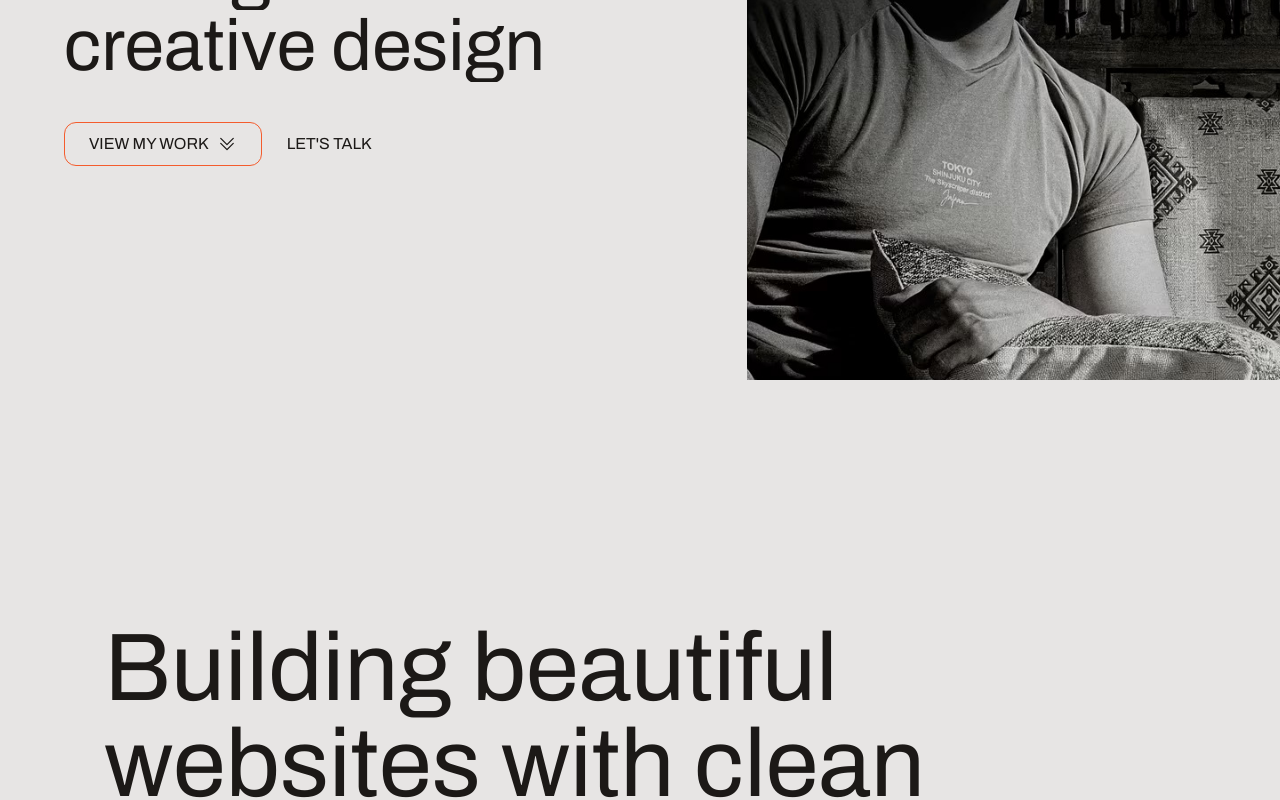
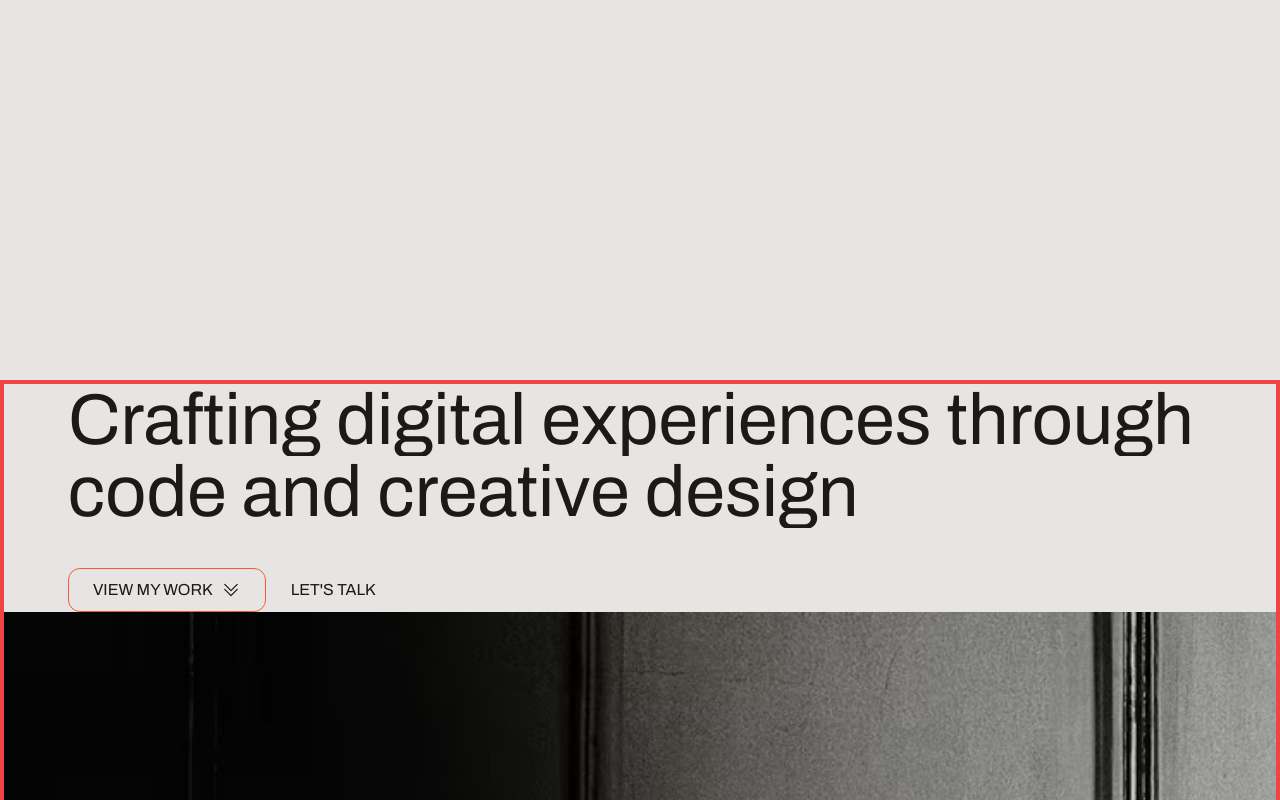
Before and after one commit to Sekwaticode/virtualboardroomsa, a Next.js app: page / in a window 1280 px wide. Shown: the part 420-1220 px from the top of the page. Built offline with nearby package versions, Linux system fonts and the light colour scheme.

Commit message:
some hero animations

```diff
--- a/src/components/Button.tsx
+++ b/src/components/Button.tsx
@@ -7,14 +7,14 @@ const Button = (
     iconAfter?: ReactNode;
   } & ButtonHTMLAttributes<HTMLButtonElement>
 ) => {
-  const { className, children, variant,iconAfter, ...rest } = props;
+  const { className, children, variant, iconAfter, ...rest } = props;
   return (
     <button
       className={twMerge(
-        "h-11 px-6 rounded-xl  border border-red-orange-500 uppercase inline-flex items-center gap-2",
+        "h-11 px-6 rounded-xl  border border-red-orange-500 uppercase inline-flex items-center gap-2 transition duration-500 relative group/button",
         variant === "primary" && "bg-red-orange-500 text-white",
-        variant === "secondary" && "",
-        variant === "text" && "h-auto px-0 border-transparent",
+        variant === "secondary" && "hover:bg-red-orange-500 hover:text-white",
+        variant === "text" && "h-auto px-0 border-transparent after:transition-all after:duration-500 after:content-[''] after:h-px after:w-0 after:absolute after:top-full after:bg-red-orange-500 hover:after:w-full",
         className
       )}
       {...rest}
--- a/src/sections/Hero.tsx
+++ b/src/sections/Hero.tsx
@@ -1,4 +1,4 @@
-"use client"
+"use client";
 
 import { FC, useEffect } from "react";
 import heroImage from "@/assets/images/hero-image.jpg";
@@ -15,16 +15,20 @@ const Hero: FC = () => {
       types: "lines,words",
       tagName: "span",
     });
-    titleAnimate(titleScope.current.querySelectorAll('.word'), {transform: 'translateY(0)'},
+    titleAnimate(
+      titleScope.current.querySelectorAll(".word"),
+      { transform: "translateY(0)" },
       {
-      duration: .5,
-      delay: stagger(.2)
-    })
+        duration: 0.5,
+        delay: stagger(0.2),
+      }
+    );
   }, []);
 
   return (
     <section>
-      <div className="grid md:grid-cols-12 md:h-screen items-stretch">
+      <div className="grid md:grid-cols-12 md:h-screen items-stretch sticky top-0"></div>
+       <div className="h-[200vh] border-4 border-red-500">
         <div className="md:col-span-7 flex flex-col justify-center">
           <div className="container !max-w-full">
             <motion.h1
@@ -36,9 +40,16 @@ const Hero: FC = () => {
               Crafting digital experiences through code and creative design
             </motion.h1>
             <div className="flex flex-col md:flex-row md:items-center items-start mt-10 gap-6">
+              <motion.div
+                initial={{ opacity: 0, y: "100%" }}
+                animate={{ opacity: 1, y: 0 }}
+                transition={{duration: 0.5, delay: 1.75}}
+              >
                 <Button
                   variant="secondary"
                   iconAfter={
+                    <div className="overflow-hidden size-5">
+                    <div className="h-5 w-10 flex group-hover/button:-translate-x-1/2 transition-transform duration-500">
                     <svg
                       xmlns="http://www.w3.org/2000/svg"
                       fill="none"
@@ -53,11 +64,34 @@ const Hero: FC = () => {
                         d="m4.5 5.25 7.5 7.5 7.5-7.5m-15 6 7.5 7.5 7.5-7.5"
                       />
                     </svg>
+                    </div>
+                     <svg
+                     xmlns="http://www.w3.org/2000/svg"
+                     fill="none"
+                     viewBox="0 0 24 24"
+                     strokeWidth="1.5"
+                     stroke="currentColor"
+                     className="size-5"
+                   >
+                     <path
+                       strokeLinecap="round"
+                       strokeLinejoin="round"
+                       d="m4.5 5.25 7.5 7.5 7.5-7.5m-15 6 7.5 7.5 7.5-7.5"
+                     />
+                   </svg>
+                   </div>
                   }
                 >
                   <span>View My Work</span>
                 </Button>
+              </motion.div>
+              <motion.div
+                initial={{ opacity: 0, y: "100%" }}
+                animate={{ opacity: 1, y: 0 }}
+                transition={{duration: 0.5, delay: 2.2}}
+              >
                 <Button variant="text">Let&apos;s Talk</Button>
+              </motion.div>
             </div>
           </div>
         </div>
```
Lines whose indentation alone changed are shown as unchanged.
